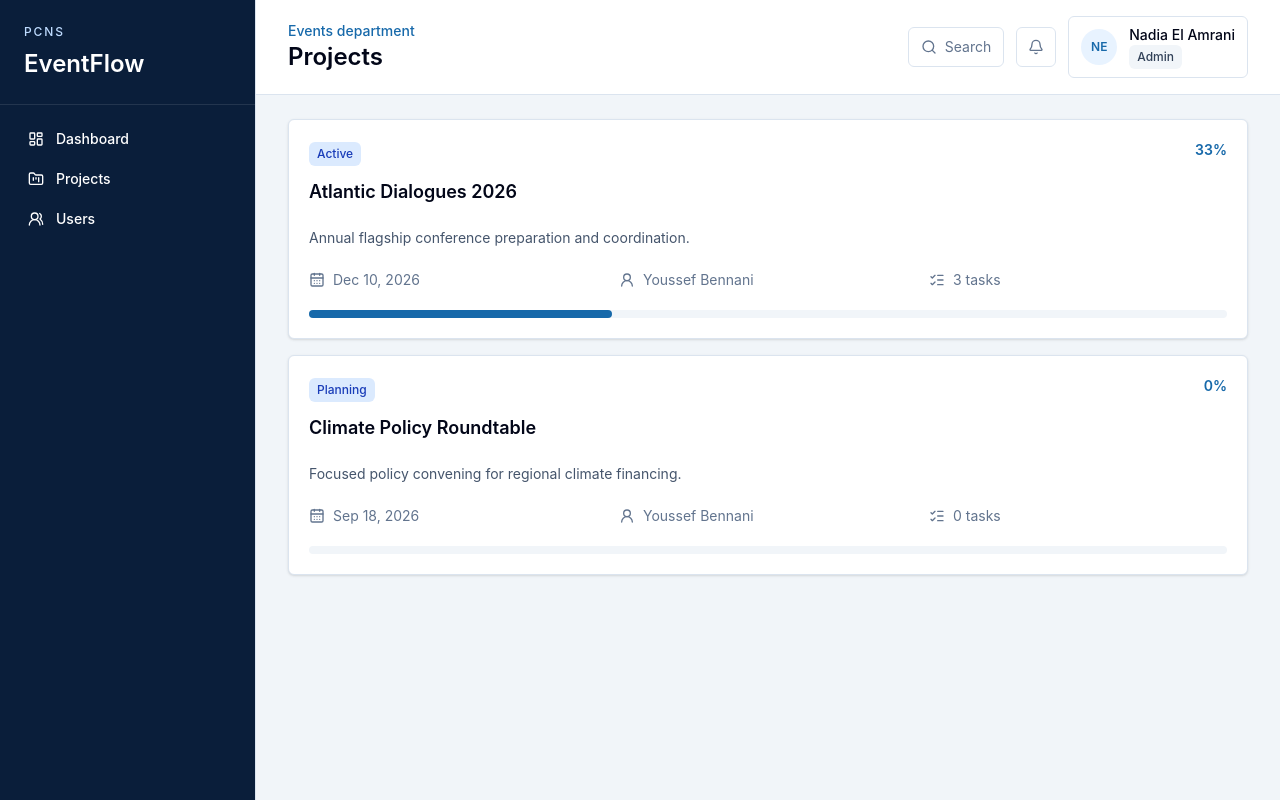
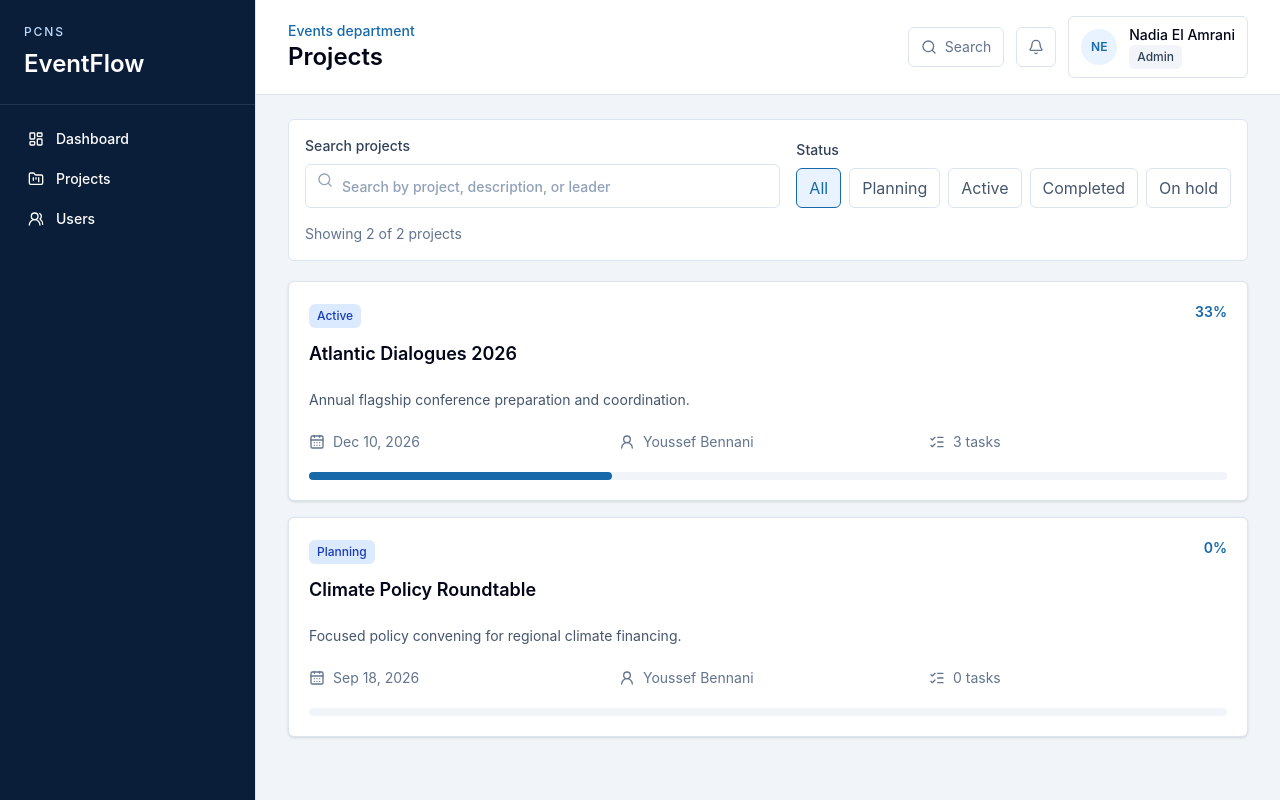
Before and after one commit to othmanee23/EventFlow, a Next.js app: page /projects in a window 1280 px wide. Built offline with nearby package versions, Linux system fonts and the light colour scheme.

Commit message:
Add project list filters

```diff
--- a/components/projects/project-list.tsx
+++ b/components/projects/project-list.tsx
@@ -1,21 +1,97 @@
+"use client";
+
+import { Search } from "lucide-react";
+import { useMemo, useState } from "react";
 import { ProjectCard } from "@/components/projects/project-card";
 import { EmptyState } from "@/components/ui/empty-state";
-import type { Project } from "@/types/project";
+import { Input } from "@/components/ui/input";
+import { PROJECT_STATUSES } from "@/lib/constants";
+import { cn } from "@/lib/utils";
+import type { Project, ProjectStatus } from "@/types/project";
 
 type ProjectListProps = {
   projects: Project[];
 };
 
+type StatusFilter = "all" | ProjectStatus;
+
+const statusFilters: StatusFilter[] = ["all", "planning", "active", "completed", "on_hold"];
+
 export function ProjectList({ projects }: ProjectListProps) {
+  const [query, setQuery] = useState("");
+  const [statusFilter, setStatusFilter] = useState<StatusFilter>("all");
+
+  const filteredProjects = useMemo(() => {
+    const normalizedQuery = query.trim().toLowerCase();
+
+    return projects.filter((project) => {
+      const matchesStatus = statusFilter === "all" || project.status === statusFilter;
+      const matchesQuery =
+        normalizedQuery.length === 0 ||
+        project.name.toLowerCase().includes(normalizedQuery) ||
+        project.description.toLowerCase().includes(normalizedQuery) ||
+        project.leader.name.toLowerCase().includes(normalizedQuery);
+
+      return matchesStatus && matchesQuery;
+    });
+  }, [projects, query, statusFilter]);
+
   if (projects.length === 0) {
     return <EmptyState title="No projects" description="Create the first event project once project creation is enabled." />;
   }
 
   return (
-    <section className="grid gap-4">
-      {projects.map((project) => (
-        <ProjectCard key={project.id} project={project} />
-      ))}
+    <section className="grid gap-5">
+      <div className="rounded-md border border-border-soft bg-white p-4">
+        <div className="grid gap-4 lg:grid-cols-[1fr_auto] lg:items-end">
+          <div className="relative">
+            <Search aria-hidden="true" className="pointer-events-none absolute left-3 top-9 h-4 w-4 text-slate-400" />
+            <Input
+              className="pl-9"
+              label="Search projects"
+              name="project-search"
+              onChange={(event) => setQuery(event.target.value)}
+              placeholder="Search by project, description, or leader"
+              type="search"
+              value={query}
+            />
+          </div>
+          <div className="grid gap-2">
+            <p className="text-sm font-medium text-slate-700">Status</p>
+            <div className="flex flex-wrap gap-2">
+              {statusFilters.map((status) => (
+                <button
+                  className={cn(
+                    "h-10 rounded-md border border-border-soft px-3 text-sm font-medium text-slate-600 transition-colors hover:bg-slate-50",
+                    statusFilter === status && "border-brand-blue bg-brand-sky text-brand-blue",
+                  )}
+                  key={status}
+                  onClick={() => setStatusFilter(status)}
+                  type="button"
+                >
+                  {status === "all" ? "All" : PROJECT_STATUSES[status]}
+                </button>
+              ))}
+            </div>
+          </div>
+        </div>
+        <div className="mt-4 text-sm text-slate-500">
+          Showing {filteredProjects.length} of {projects.length} projects
+        </div>
+      </div>
+
+      {filteredProjects.length > 0 ? (
+        <div className="grid gap-4">
+          {filteredProjects.map((project) => (
+            <ProjectCard key={project.id} project={project} />
+          ))}
+        </div>
+      ) : (
+        <EmptyState
+          title="No matching projects"
+          description="Adjust the search terms or status filter to find another project."
+        />
+      )}
     </section>
   );
 }
```
